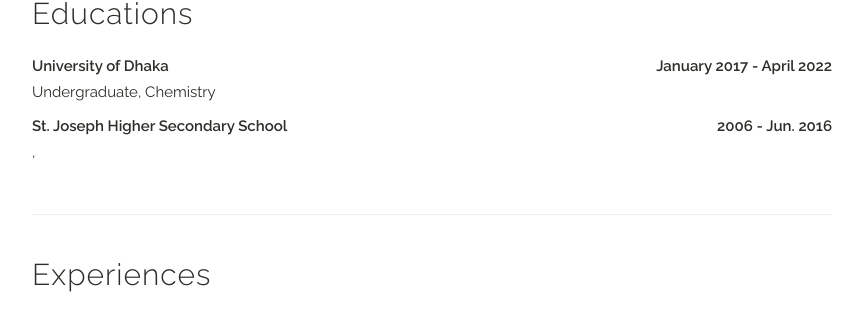
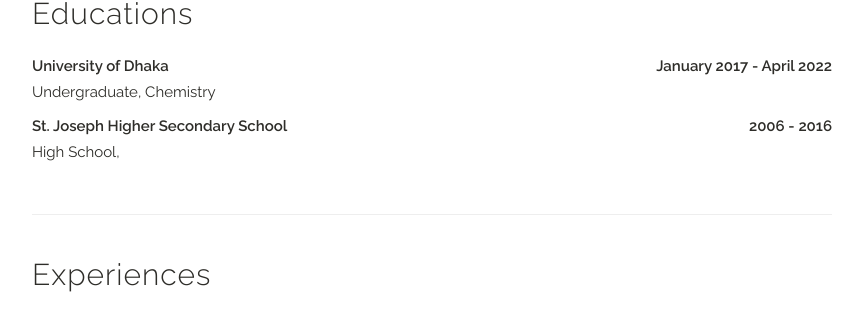
Before and after one commit to IshmamShah/IshmamShah.github.io, a Jekyll site: the page built from index.html, in a window 1280 px wide. Shown: the part 603-913 px from the top of the page, without its empty margins (208-1071 px from the left). Built offline with Jekyll 4.4.1, drawn with Linux system fonts in a browser that asks for light colours; a style sheet for code colours, icons or effects is not loaded.

Commit message:
Update education.yaml

```diff
--- a/_data/education.yaml
+++ b/_data/education.yaml
@@ -7,4 +7,6 @@
   category: "school"
 
 - place: "St. Joseph Higher Secondary School"
-  time: "2006 - Jun. 2016"
+  time: "2006 - 2016"
+  title: "High School"
+  category: "school"
```
